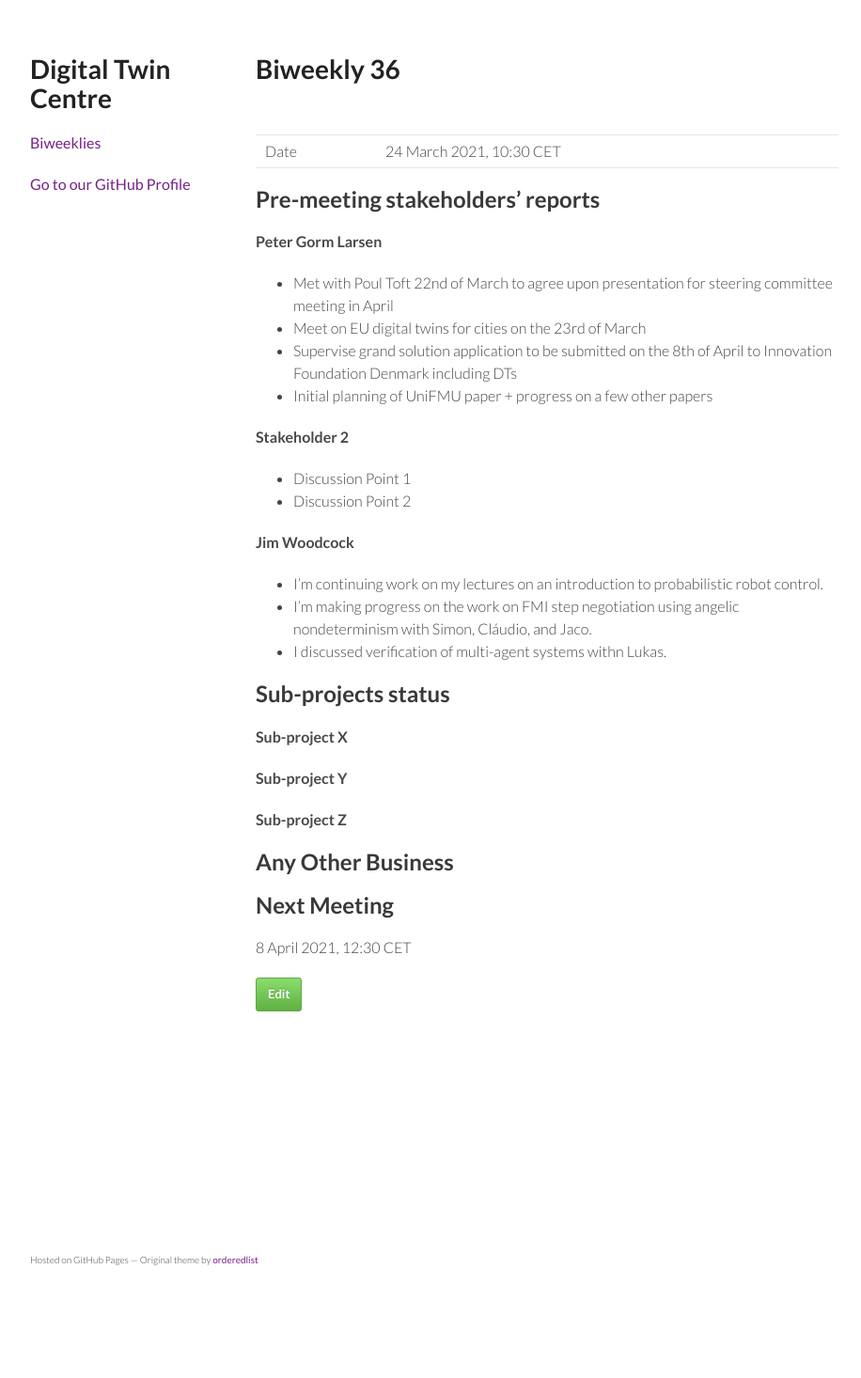
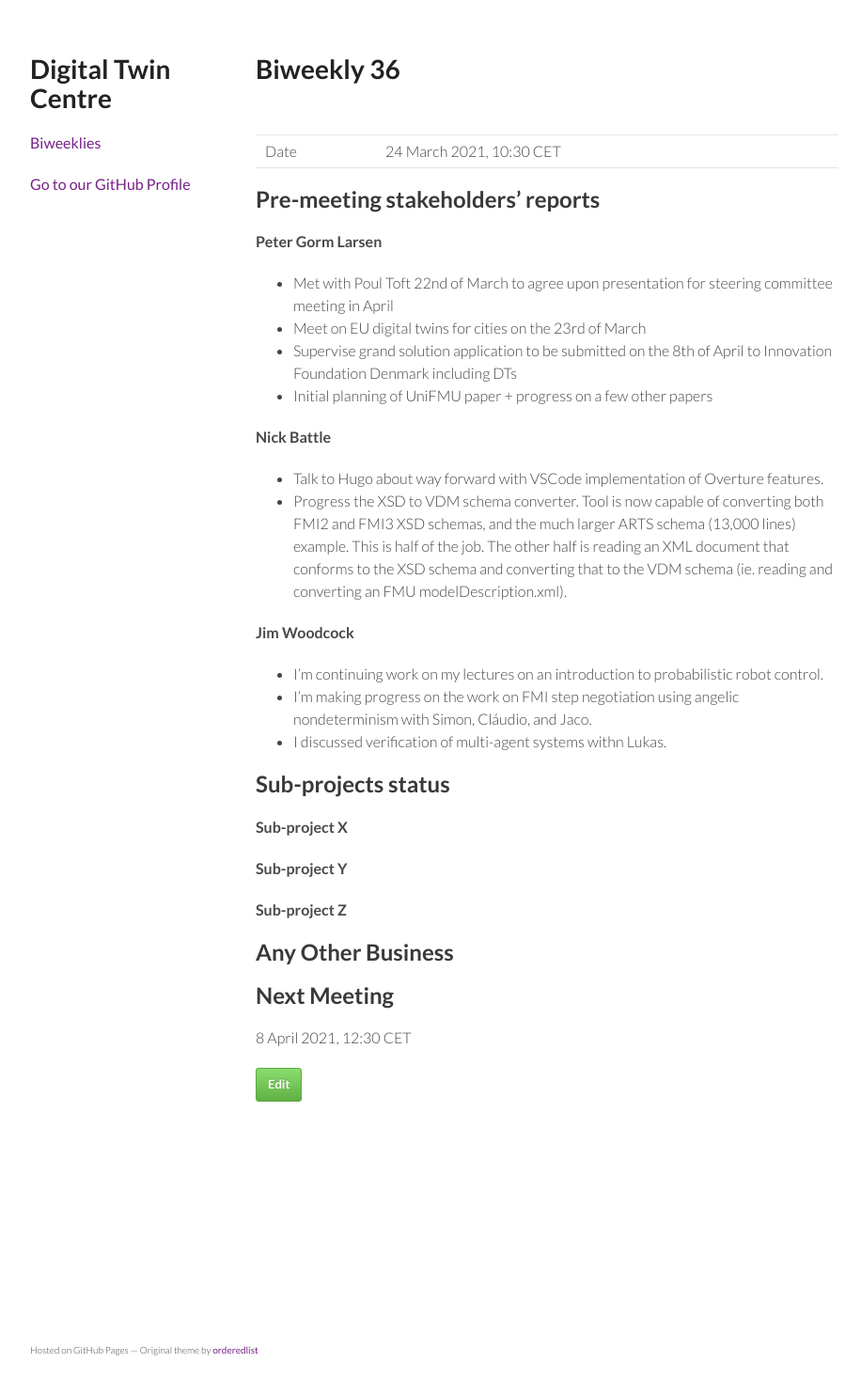
Before and after one commit to digitaltwincentre/digitaltwincentre.github.io, a Jekyll site: the page built from _biweeklies/Biweekly-36.md, in a window 1280 px wide. Shown: the whole page at 94% size, without its empty margins (178-1094 px from the left). Built offline with Jekyll 4.4.1, drawn with Linux system fonts in a browser that asks for light colours; nearby versions of some CDN libraries; before the commit the page ends 1370 px from its top, so only the background shows below that.

Commit message:
Update Biweekly-36.md

```diff
--- a/_biweeklies/Biweekly-36.md
+++ b/_biweeklies/Biweekly-36.md
@@ -26,9 +26,9 @@ date: 24 March 2021, 1030 CET
 * Supervise grand solution application to be submitted on the 8th of April to Innovation Foundation Denmark including DTs
 * Initial planning of UniFMU paper + progress on a few other papers
 
-#### Stakeholder 2
-* Discussion Point 1
-* Discussion Point 2
+#### Nick Battle
+* Talk to Hugo about way forward with VSCode implementation of Overture features.
+* Progress the XSD to VDM schema converter. Tool is now capable of converting both FMI2 and FMI3 XSD schemas, and the much larger ARTS schema (13,000 lines) example. This is half of the job. The other half is reading an XML document that conforms to the XSD schema and converting that to the VDM schema (ie. reading and converting an FMU modelDescription.xml).
 
 #### Jim Woodcock
 * I'm continuing work on my lectures on an introduction to probabilistic robot control.
```
